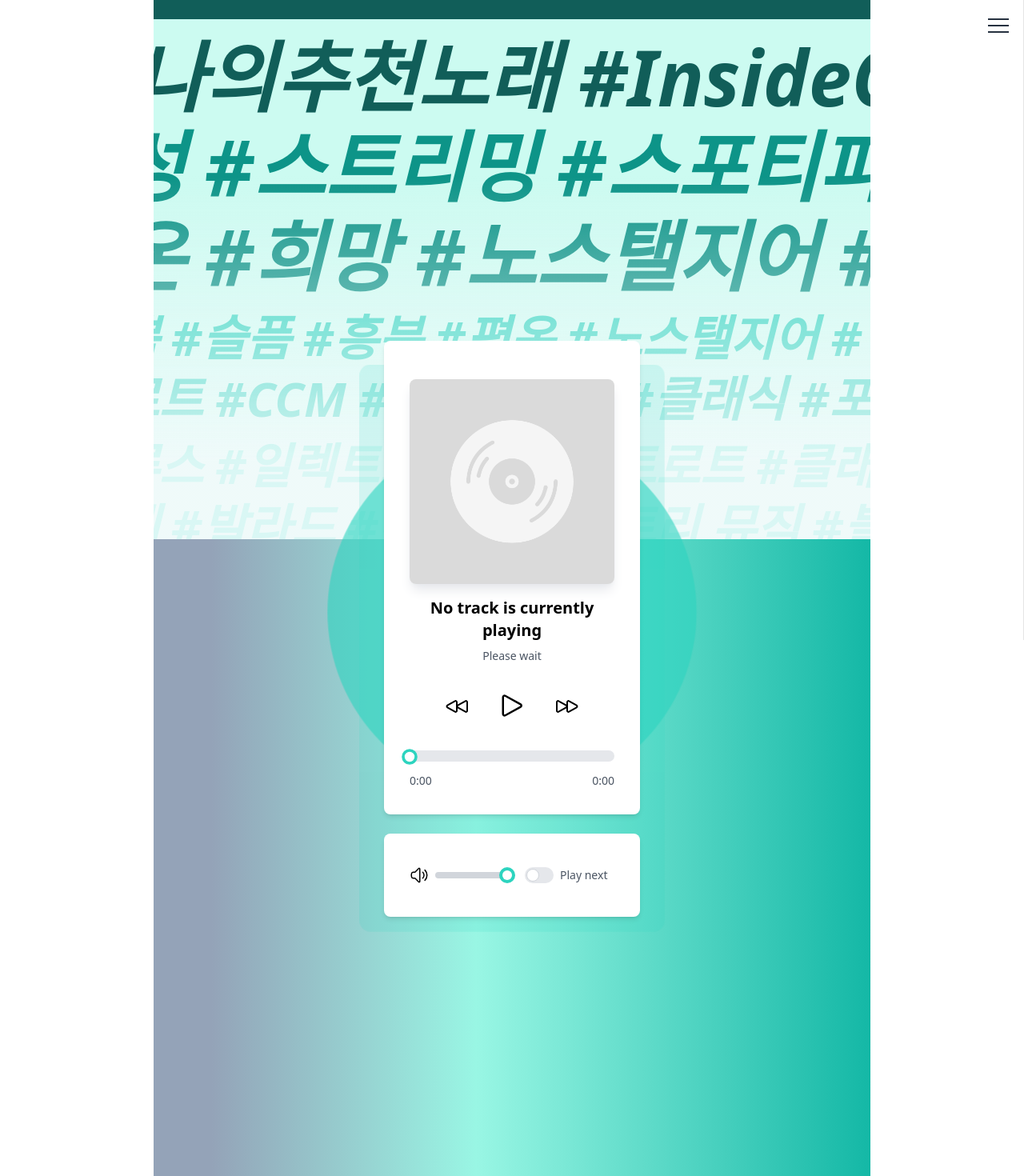
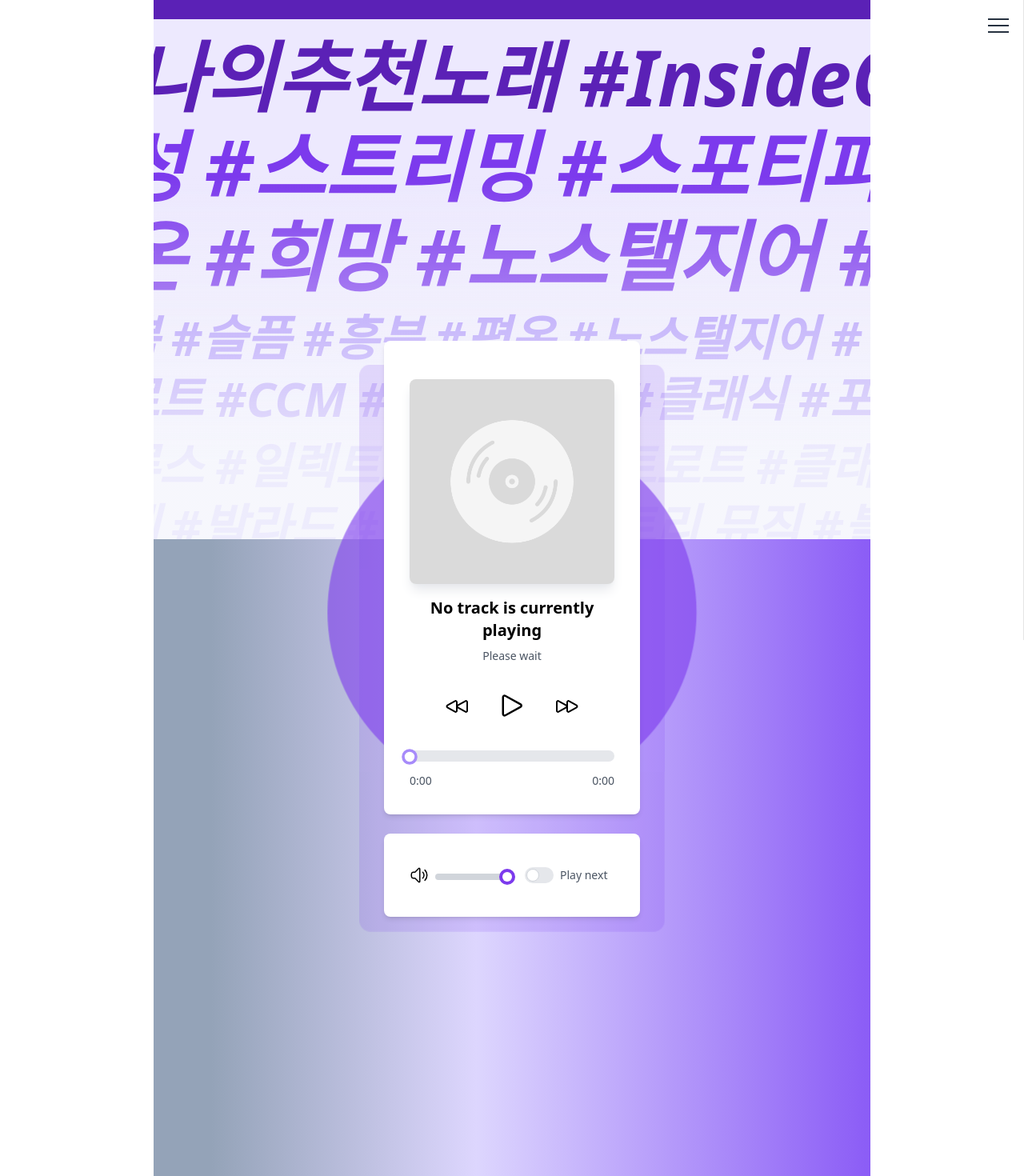
Before and after one commit to StatJuno/25th-project-InsideOutDJ, a React (Create React App) app in the folder fe/: page /player in a window 1280 px wide. Shown: the top 1470 px of the page at 80% size. Built offline with nearby package versions, Linux system fonts and the light colour scheme.

Commit message:
Open up tailwind color literals for edit

```diff
--- a/fe/src/components/Player.js
+++ b/fe/src/components/Player.js
@@ -37,7 +37,6 @@ const Slider = tw.input`
   w-24
   h-2
   bg-gray-300
-  accent-teal-500
   rounded-lg
   cursor-pointer
   transition-opacity
@@ -60,6 +59,8 @@ function Player({
   duration,
 }) {
   const [progress, setProgress] = useState(0);
+
+  // SPOTIFY PLAYER
 
   const getCurrentProgress = () => {
     // Replace this with your actual logic to get the current progress
@@ -86,6 +87,8 @@ function Player({
     return `${minutes}:${secs < 10 ? "0" : ""}${secs}`;
   };
 
+  // SLIDE MENU
+
   const [slideMenuToggled, setSlideMenuToggled] = useState(false);
   const [slideMenuSetting, setSlideMenuSetting] = useState('hidden w-0')
 
@@ -109,6 +112,20 @@ function Player({
       }, 200);
     }
   }, [slideMenuToggled]);
+
+  // COLOR CHANGE
+
+  const text_300 = 'text-violet-300';
+  const text_400 = 'text-violet-400';
+  const text_600 = 'text-violet-600';
+  const text_800 = 'text-violet-800';
+
+  const bg_100 = 'bg-violet-100';
+  const bg_200 = 'bg-violet-200';
+  const bg_400 = 'bg-violet-400';
+  const bg_800 = 'bg-violet-800';
+
+  const gradientCoverBottom = "bg-gradient-to-r from-slate-400 from-[8%] via-violet-200 via-45% to-violet-500";
 
   return (
     <div class="relative h-full">
@@ -232,8 +249,10 @@ function Player({
       </div>
       <Wrapper>
         <section>
-          <div className="h-6 bg-teal-800">
+          <div className={bg_800}>
+            <div className="h-6">
 
+            </div>
           </div>
         </section>
         <section className="relative">
@@ -242,31 +261,47 @@ function Player({
             style={{pointerEvents: "none"}}>
 
           </div>
-          <div className="h-[650px] w-full bg-teal-100 overflow-hidden z-20">
-            <Marquee speed={15} pauseOnHover={true} className="text-8xl font-black italic text-teal-800 mt-6 mb-4 subpixel-antialiased drop-shadow-[0_4px_4px_rgb(45, 212, 191)]">
+          <div className={bg_100}>
+            <div className="h-[650px] w-full overflow-hidden z-20">
+              <div className={text_800}>
+                <Marquee speed={15} pauseOnHover={true} className="text-8xl font-black italic mt-6 mb-4 subpixel-antialiased drop-shadow-[0_4px_4px_rgb(45, 212, 191)]">
                   #나의추천노래 #InsideOutDJ #YBIGTA-신입프로젝트&nbsp;
                 </Marquee>
-            <Marquee speed={35} pauseOnHover={true} className="text-8xl font-black italic text-teal-600 mt-4 tb-4 subpixel-antialiased drop-shadow-[0_4px_4px_rgb(45, 212, 191)]">
+              </div>
+              <div className={text_600}>
+                <Marquee speed={35} pauseOnHover={true} className="text-8xl font-black italic mt-4 tb-4 subpixel-antialiased drop-shadow-[0_4px_4px_rgb(45, 212, 191)]">
                   #감성 #스트리밍 #스포티파이 #내플레이리스트 #음악 #플레이어&nbsp;
                 </Marquee>
-            <Marquee speed={35} pauseOnHover={true} className="text-8xl font-black italic text-teal-600 mt-4 tb-6 subpixel-antialiased drop-shadow-[0_4px_4px_rgb(45, 212, 191)]">
+              </div>
+              <div className={text_600}>
+                <Marquee speed={35} pauseOnHover={true} className="text-8xl font-black italic mt-4 tb-6 subpixel-antialiased drop-shadow-[0_4px_4px_rgb(45, 212, 191)]">
                   #평온 #희망 #노스탤지어 #외로움 #우울 #기쁨 #그리움 #화남 #열정 #흥분 #감동 #행복 #슬픔 #만족 #설렘 #두려움&nbsp;
                 </Marquee>
-            <Marquee speed={25} pauseOnHover={true} className="text-6xl font-bold italic text-teal-400 mt-6 tb-4 subpixel-antialiased drop-shadow-[0_4px_4px_rgb(45, 212, 191)]">
+              </div>
+              <div className={text_400}>
+                <Marquee speed={25} pauseOnHover={true} className="text-6xl font-bold italic mt-6 tb-4 subpixel-antialiased drop-shadow-[0_4px_4px_rgb(45, 212, 191)]">
                   #기쁨 #슬픔 #흥분 #평온 #노스탤지어 #열정 #그리움 #만족 #외로움 #감동 #우울 #희망 #두려움 #화남 #행복 #설렘&nbsp;
                 </Marquee>
-            <Marquee speed={25} pauseOnHover={true} className="text-6xl font-bold italic text-teal-400 mt-4 tb-6 subpixel-antialiased drop-shadow-[0_4px_4px_rgb(45, 212, 191)]">
+              </div>
+              <div className={text_400}>
+                <Marquee speed={25} pauseOnHover={true} className="text-6xl font-bold italic mt-4 tb-6 subpixel-antialiased drop-shadow-[0_4px_4px_rgb(45, 212, 191)]">
                   #트로트 #CCM #힙합 #레게 #클래식 #포크 음악 #컨트리 뮤직 #일렉트로닉 뮤직 #블루스 #재즈 #팝 #록 음악 #발라드 #디스코 #로큰롤 #전자 음악&nbsp;
                 </Marquee>
-            <Marquee speed={25} pauseOnHover={true} className="text-6xl font-bold italic text-teal-300 mt-6 tb-4 subpixel-antialiased">
+              </div>
+              <div className={text_300}>
+                <Marquee speed={25} pauseOnHover={true} className="text-6xl font-bold italic mt-6 tb-4 subpixel-antialiased">
                   #블루스 #일렉트로닉 뮤직 #트로트 #클래식 #록 음악 #발라드 #디스코 #재즈 #로큰롤 #CCM #레게 #전자 음악 #힙합 #팝 #포크 음악 #컨트리 뮤직&nbsp;
                 </Marquee>
-            <Marquee speed={25} pauseOnHover={true} className="text-6xl font-bold italic text-teal-300 mt-4 tb-6 subpixel-antialiased">
+              </div>
+              <div className={text_300}>
+                <Marquee speed={25} pauseOnHover={true} className="text-6xl font-bold italic mt-4 tb-6 subpixel-antialiased">
                   #레게 #발라드 #록 음악 #컨트리 뮤직 #블루스 #힙합 #전자 음악 #CCM #클래식 #포크 음악 #트로트 #일렉트로닉 뮤직 #팝 #로큰롤 #재즈 #디스코&nbsp;
                 </Marquee>
               </div>
+            </div>
+          </div>
         </section>
-        <section class="bg-gradient-to-r from-slate-400 from-[8%] via-teal-200 via-45% to-teal-500">
+        <section class={gradientCoverBottom}>
           <PlayList>{pliName}</PlayList>
           <Ball></Ball>
           <div class="text-center m-auto w-full">
@@ -397,6 +432,7 @@ function Player({
                         d="M19.114 5.636a9 9 0 0 1 0 12.728M16.463 8.288a5.25 5.25 0 0 1 0 7.424M6.75 8.25l4.72-4.72a.75.75 0 0 1 1.28.53v15.88a.75.75 0 0 1-1.28.53l-4.72-4.72H4.51c-.88 0-1.704-.507-1.938-1.354A9.009 9.009 0 0 1 2.25 12c0-.83.112-1.633.322-2.396C2.806 8.756 3.63 8.25 4.51 8.25H6.75Z"
                       />
                     </svg>
+                    <div>
                       <Slider
                         type="range"
                         min="0"
@@ -404,6 +440,7 @@ function Player({
                         step="0.01"
                         onChange={(e) => setVolume(e.target.value)}
                       />
+                    </div>
                   </div>
                   <div class="mt-2 mb-2 w-full flex flex-row items-center gap-2 text-sm text-gray-600">
                     <label class="relative inline-flex cursor-pointer">
@@ -415,12 +452,12 @@ function Player({
                       <label for="switch-2" class="hidden"></label>
                       <div
                         class="relative w-9 h-5 bg-gray-200 peer-focus:outline-none
-                      peer-focus:ring-4 peer-focus:ring-blue-300 dark:peer-focus:ring-teal-100
+                      peer-focus:ring-4 peer-focus:ring-violet-300 dark:peer-focus:ring-gray-100
                       rounded-full peer dark:bg-gray-100 peer-checked:after:translate-x-full
                       rtl:peer-checked:after:-translate-x-full peer-checked:after:border-white
                       after:content-[''] after:absolute after:top-[2px] after:start-[2px] after:bg-white
                       after:border-gray-300 after:border after:rounded-full after:h-4 after:w-4
-                      after:transition-all dark:border-gray-00 peer-checked:bg-teal-500"
+                      after:transition-all dark:border-gray-00 peer-checked:bg-gray-500"
                       ></div>
                     </label>
                     <div className="content-center">
--- a/fe/src/components/SeekSlider.js
+++ b/fe/src/components/SeekSlider.js
@@ -2,6 +2,9 @@ import React, { useEffect, useState, useRef } from "react";
 import tw from "tailwind-styled-components";
 
 const SeekSlider = ({ progress, duration, seekTo}) => {
+
+    // SEEK SLIDER
+
     const fullWidth = useRef(null);
     // Calculate the width percentage
     const [sliderWidth, setSliderWidth] = useState(0);
@@ -14,9 +17,14 @@ const SeekSlider = ({ progress, duration, seekTo}) => {
         }
     }, [progress, duration]);
 
+    // COLOR CHANGE
+
+    const sliderClassName = 'bg-violet-400 absolute h-3.5 top-0 left-0 rounded-full mt-1 -mr-0 z-30';
+    const strokeClassName = 'stroke-violet-400';
+
     return (
         <div className="relative w-full">
-           <input class="w-full h-3 accent-teal-400
+           <input class="w-full h-3
                         bg-gray-200 rounded-lg opacity-0
                         cursor-pointer appearance-none"
                         type="range"
@@ -28,10 +36,12 @@ const SeekSlider = ({ progress, duration, seekTo}) => {
                           seekTo(e.target.value);
                         }}
                       />
+
             <div
-                className="absolute h-3.5 top-0 left-0 bg-teal-400 rounded-full mt-1 -mr-0 z-30"
+                className={sliderClassName}
                 style={{ width: width, pointerEvents: 'none'}}
-            ></div>
+            >
+            </div>
             <div ref={fullWidth}
                 className="absolute h-3.5 w-full bg-gray-200 rounded-full -mt-5 z-20"
                 style={{ pointerEvents: 'none'}}
@@ -39,7 +49,10 @@ const SeekSlider = ({ progress, duration, seekTo}) => {
             <svg
                 className="absolute mt-[-22px] z-40 w-[20px] h-[20px] cursor-pointer -translate-x-[50%]"
                 style={{left: thumbPos, pointerEvents: "none"}}>
-                    <circle cx="10" cy="10" r="8" stroke="#2dd4bf" stroke-width="3.6" fill="#FFF"/>
+                    <circle className={strokeClassName} cx="10" cy="10" r="8" stroke-width="3.6" fill="#FFF"/>
+                    <div>
+
+                    </div>
             </svg>
             {/* <div style={{left: thumbPos, pointerEvents: "none"}}>
                 className="absolute" >
--- a/fe/src/index.css
+++ b/fe/src/index.css
@@ -9,7 +9,7 @@
     height: 12px;
     -webkit-appearance: none;
     background: #FFF;
-    box-shadow: 0px 0 0 4px #2dd4bf ;
+    box-shadow: 0px 0 0 4px rgb(124, 58, 237) ;
     border-radius: 50%;
     z-index: 50;
   }
@@ -33,7 +33,7 @@
     margin-left: -100%;
     margin-top: -100%;
     border-radius: 500px;
-    background-color: #2dd4bf;
+    background-color: rgb(124, 58, 237);
     animation: pulse-ring 1.25s cubic-bezier(.36,.11,.89,.32) infinite;
   }
 
@@ -47,7 +47,7 @@
     height: 260%;
     margin-left: -20%;
     margin-top: -65%;
-    background-color: rgba(45, 212, 191, 0.15);
+    background-color: rgba(124, 58, 237, 0.15);
     border-radius: 15px;
     box-shadow: 0 0 15px rgba(92, 62, 62, 0.0.8);
     animation: pulse-dot 1.25s cubic-bezier(0.455, 0.03, 0.515, 0.955) -0.4s infinite;
```
Lines whose indentation alone changed are shown as unchanged.
